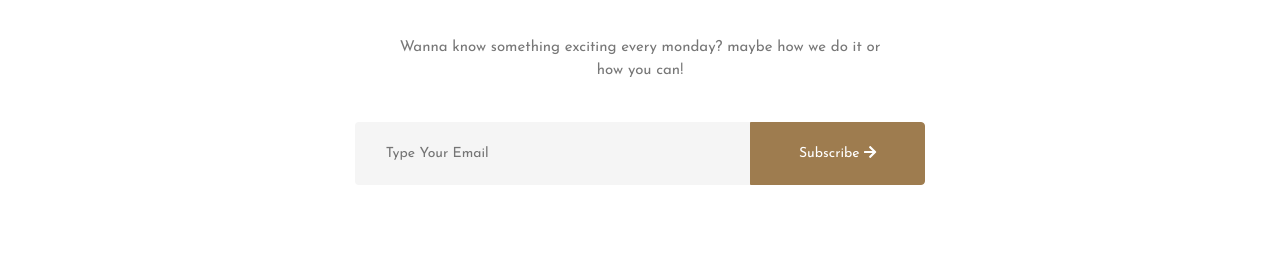
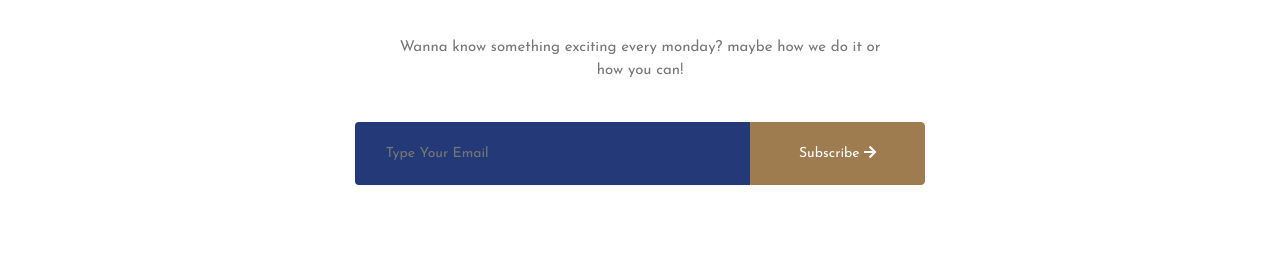
Before and after one commit to solomonshalom/Echo-Of-21k, a Gatsby site: page /about in a window 1280 px wide. Shown: the part 912-1175 px from the top of the page. Built offline with nearby package versions, Linux system fonts and the light colour scheme; Gatsby itself is replaced by a stand-in of ours.

Commit message:
Hello! Mom

```diff
--- a/src/styles/_base.scss
+++ b/src/styles/_base.scss
@@ -4,7 +4,7 @@
 
 $family: "Josefin Sans", sans-serif;
 $primary: #9E7C4F;
-$secondary: #f5f5f5;
+$secondary: #243978;
 $tertiary: #e5e5e5;
 $black1: #222222;
 $black2: #555555;
@@ -13,6 +13,7 @@ $gray2: #c2c2c2;
 $gray3: #999999;
 $gray4: #afafaf;
 // #ff5300
+// #f5f5f5
 $xs: 575.98px;
 $sm: 767.98px;
 $md: 991.98px;
```
